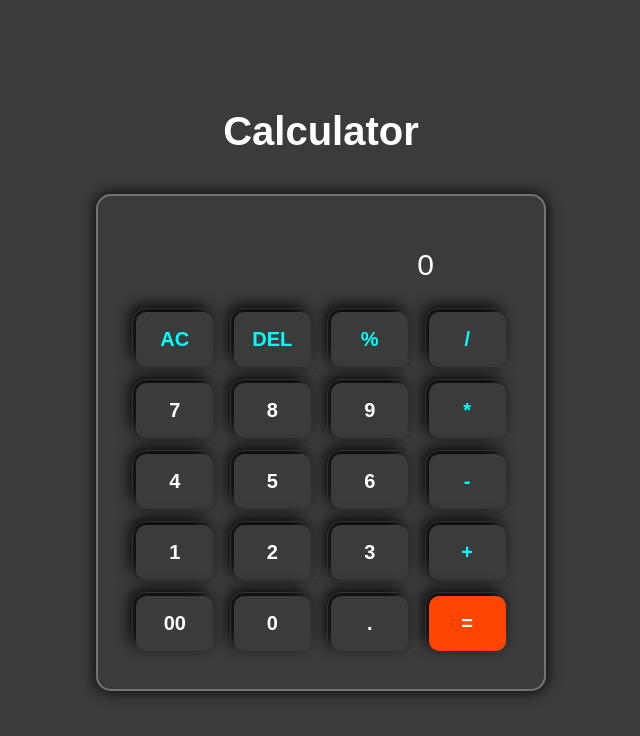
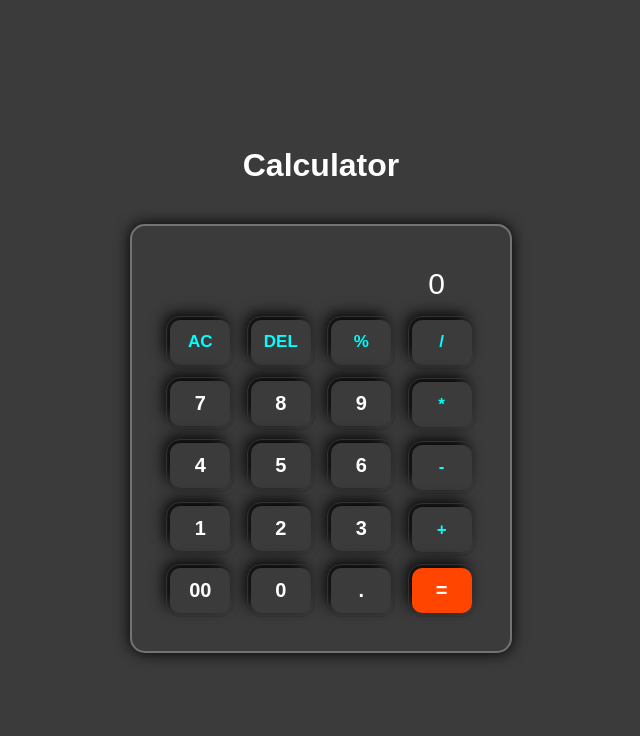
Before and after one commit to priyashukla622/Calculator, a plain HTML site: page index.html in a window 1280 px wide. Shown: the whole page, without its empty margins (319-959 px from the left). Drawn offline with Linux system fonts and the light colour scheme.

Commit message:
successfully completed

```diff
--- a/styles.css
+++ b/styles.css
@@ -17,7 +17,7 @@ body{
 }
 h1{
   color: white;
-  font-size: 2.5rem;
+  font-size: 2rem;
   margin-bottom: 1.5rem;
   text-align: center;
 }
@@ -31,7 +31,7 @@ h1{
 }
 .display input{
   width: 250px;
-  padding:12px;
+  padding:1px;
   margin: 10px 0;
   background-color: transparent;
   border: none;
@@ -42,8 +42,8 @@ h1{
   cursor: pointer;
 }
 button{
-  width: 77px;
-  height:55px;
+  width: 60px;
+  height:45px;
   margin: 8px;
   background: transparent;
   color: #fff;
@@ -65,7 +65,7 @@ button:active{
   color:aqua;
   background: color #1e191e;
   font-weight: 700px;
-  font-size: 20px;
+  font-size: 17px;
 }
 #equel{
   background-color: orangered;
@@ -81,7 +81,6 @@ button:active{
     font-size: 2rem;
     width: 80%;
     max-width: 300px;
-    margin-bottom: 310px;
   }
   .display input {
     width: 75%;
```
